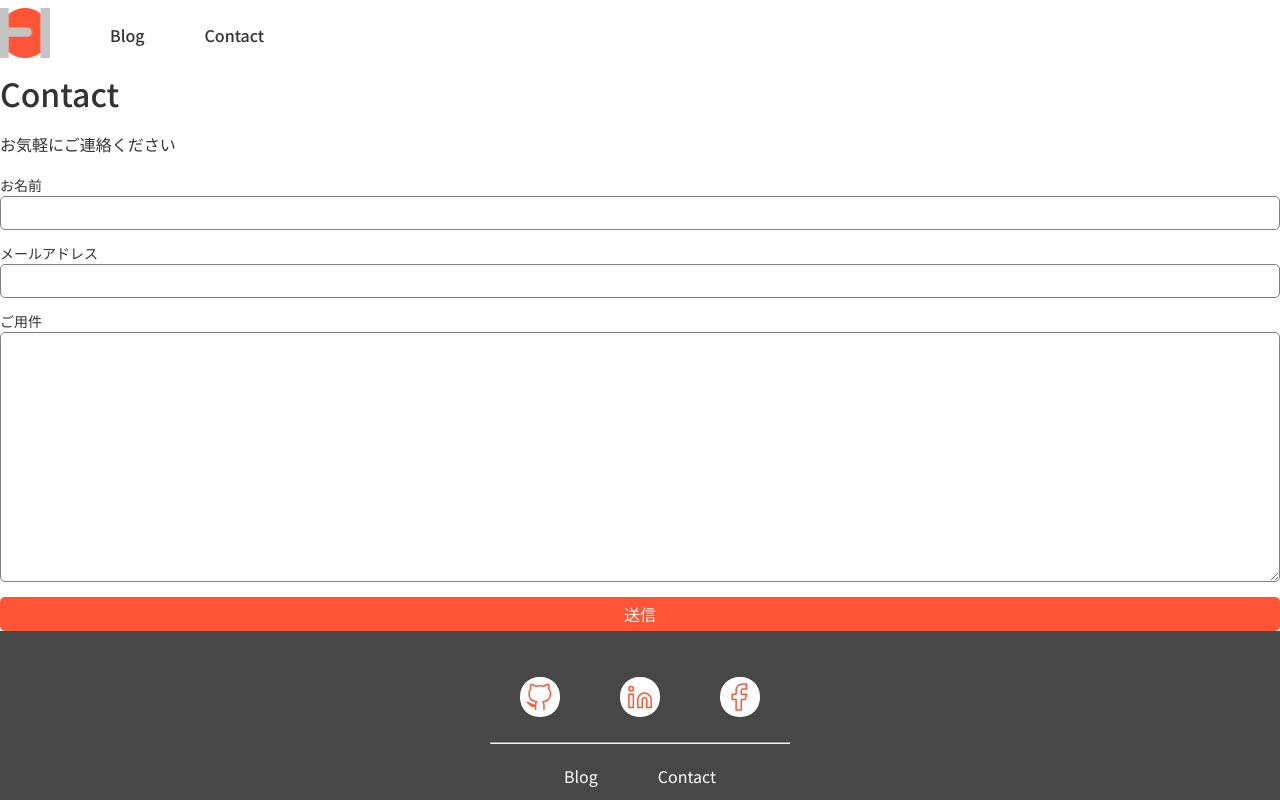
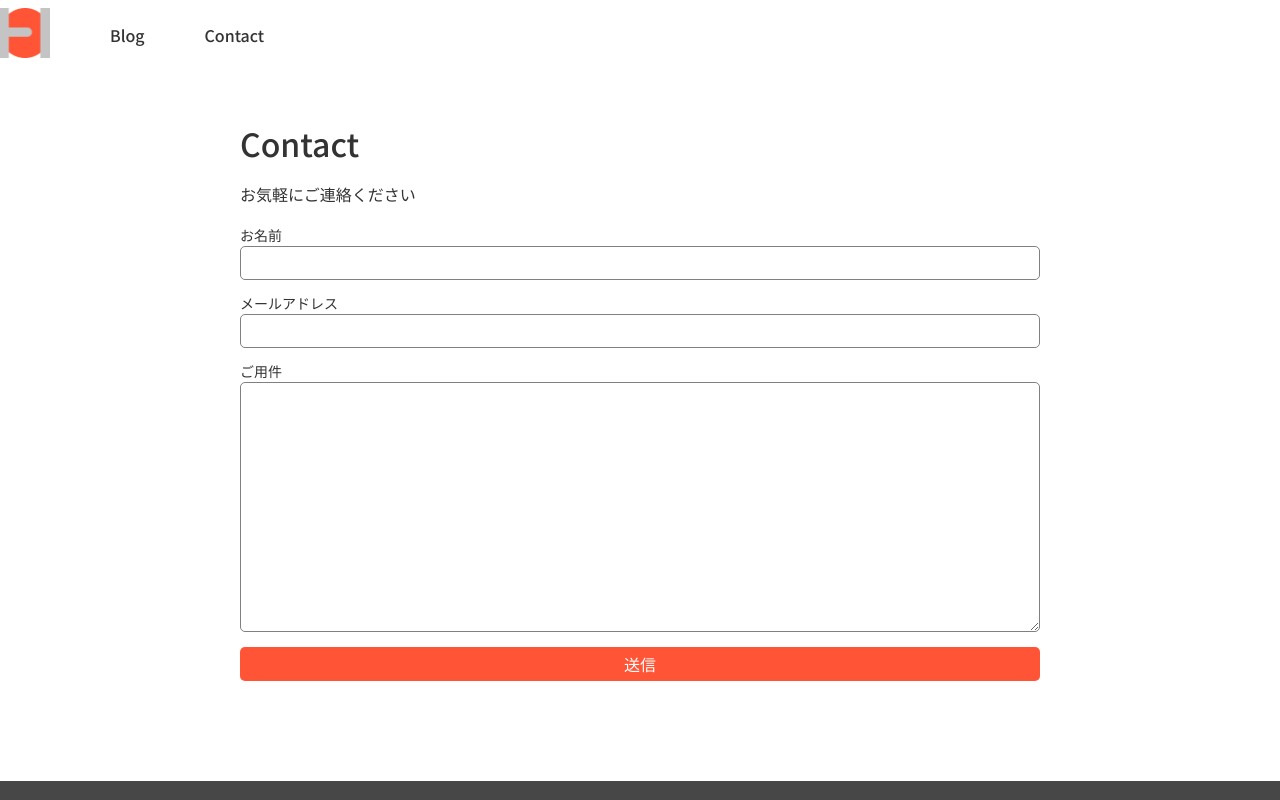
Before and after one commit to Kenichya/next-portfolio, a Next.js app: page /contact in a window 1280 px wide. Shown: the top 800 px of the page. Built offline with nearby package versions, Linux system fonts and the light colour scheme.

Commit message:
The contact form is implemented.
The contact form is implemented with formspree.io.

```diff
--- a/app/contact/page.js
+++ b/app/contact/page.js
@@ -3,11 +3,11 @@
 const Contact = () => {
   return (
     <>
-    <div>
-      <div>
+    <div className="wrapper">
+      <div className="container">
           <h1>Contact</h1>
           <p>お気軽にご連絡ください</p>
-          <form>
+          <form action="https://formspree.io/f/mwpkzroa" method="POST">
             <label htmlFor="name">お名前</label>
             <input type="text" name="name" id="name" required />
             <label htmlFor="email">メールアドレス</label>
```
